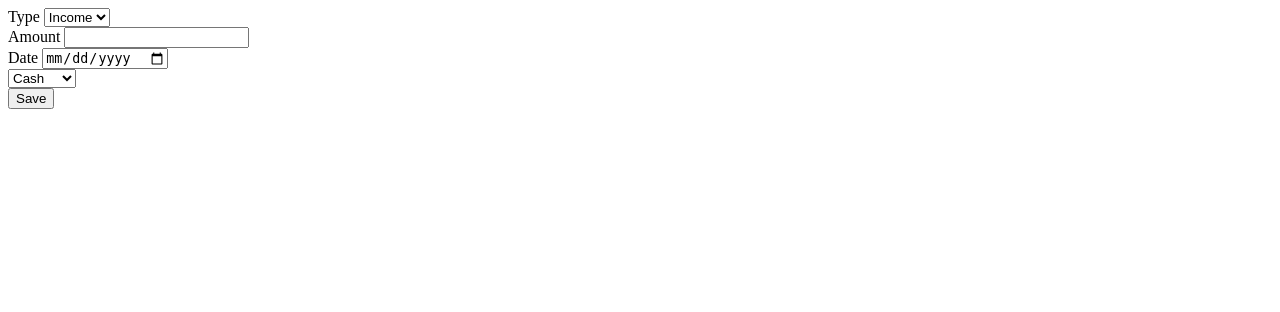
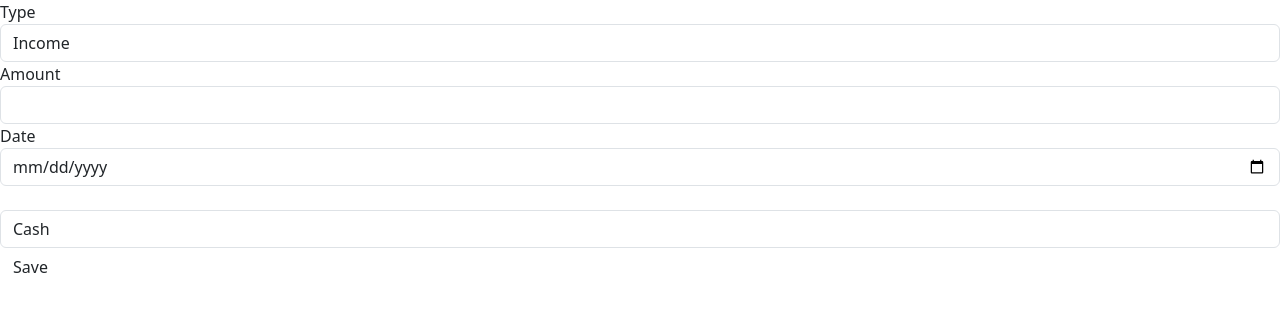
Before and after one commit to lkingsley/mycash, a Flask app: page / in a window 1280 px wide. Shown: the top 312 px of the page. Run offline with Flask 3, Linux system fonts and the light colour scheme; data that the repository does not hold is empty.

Commit message:
template changes

```diff
--- a/app.py
+++ b/app.py
@@ -1,6 +1,6 @@
 from flask import Flask, redirect, request, render_template
 from flask_sqlalchemy import SQLAlchemy
-from sqlalchemy import select
+from sqlalchemy import select, Date
 from sqlalchemy.orm import DeclarativeBase, Mapped, mapped_column
 
 app = Flask(__name__)
@@ -12,30 +12,36 @@ db = SQLAlchemy(model_class=Base)
 app.config["SQLALCHEMY_DATABASE_URI"] = "sqlite:///test.db"
 db.init_app(app)
 
-
 class Transact(db.Model):
     id: Mapped[int] = mapped_column(primary_key=True)
     amount: Mapped[str] = mapped_column(nullable=False)
     method: Mapped[str] = mapped_column(nullable=False)
     date: Mapped[str] = mapped_column(nullable=False)
-
+    type: Mapped[str] = mapped_column(nullable=False)
 
 with app.app_context():
     db.create_all()
 
 @app.route("/")
 def incomes():
+    request.args.get("")
     transactions = db.session.execute(select(Transact)).scalars()
     return render_template("index.html", transactions=transactions)
 
-@app.route("/", methods=["POST"])
+@app.route("/transactions", methods=["POST"])
 def transactions():
-    type = request.form["type"]
+    transaction_type = request.form["type"]
     amount = request.form["amount"]
     method = request.form["method"]
     date = request.form["date"]
 
-    transaction = Transact(amount=amount,method=method,date=date)
-    db.session.add(transaction)
-    db.session.commit()
+    #TODO:validate fields
+    transaction = Transact(amount=amount,method=method,date=date, type=transaction_type)
+    try:
+        db.session.add(transaction)
+        db.session.commit()
+    except Exception:
+        #TODO: Send error message
+        pass
+
     return redirect("/")
--- a/templates/index.html
+++ b/templates/index.html
@@ -5,31 +5,28 @@
     <meta charset="UTF-8">
     <meta name="viewport" content="width=device-width, initial-scale=1.0">
     <title>Mycash</title>
+    <link href="https://cdn.jsdelivr.net/npm/bootstrap@5.3.6/dist/css/bootstrap.min.css" rel="stylesheet" integrity="sha384-4Q6Gf2aSP4eDXB8Miphtr37CMZZQ5oXLH2yaXMJ2w8e2ZtHTl7GptT4jmndRuHDT" crossorigin="anonymous">
+    <script src="https://cdn.jsdelivr.net/npm/bootstrap@5.3.6/dist/js/bootstrap.bundle.min.js" integrity="sha384-j1CDi7MgGQ12Z7Qab0qlWQ/Qqz24Gc6BM0thvEMVjHnfYGF0rmFCozFSxQBxwHKO" crossorigin="anonymous"></script>
 </head>
 
 <body>
-    <form action="/" method="post">
-        <label for="type">Type</label>
-        <select name="type" id="type">
+    <form action="/transactions" method="post">
+        <label class="label" for="type">Type</label>
+        <select class="form-control" name="type" id="type" required>
             <option value="income">Income</option>
             <option value="spend">Spend</option>
         </select>
-        <br>
-        <label for="amount">Amount</label>
-        <input type="number" name="amount" id="amount">
-        <br>
-        <label for="date">Date</label>
-        <input type="date" name="date" id="date">
-        <br>
-        <label for="method"></label>
-        <select name="method" id="method">
+        <label class="label" for="amount">Amount</label>
+        <input class="form-control" type="number" name="amount" id="amount" required>
+        <label class="label" for="date">Date</label>
+        <input class="form-control" type="date" name="date" id="date" required>
+        <label class="label" for="method"></label>
+        <select class="form-control" name="method" id="method" required>
             <option value="cash">Cash</option>
             <option value="deposit">Deposit</option>
         </select>
-        <br>
-        <button type="submit">Save</button>
+        <button class="btn" type="submit">Save</button>
     </form>
-    <br>
     <ul>
     {% for t in transactions %}
         <li>${{t.amount}} | {{t.date}}</li>
```
